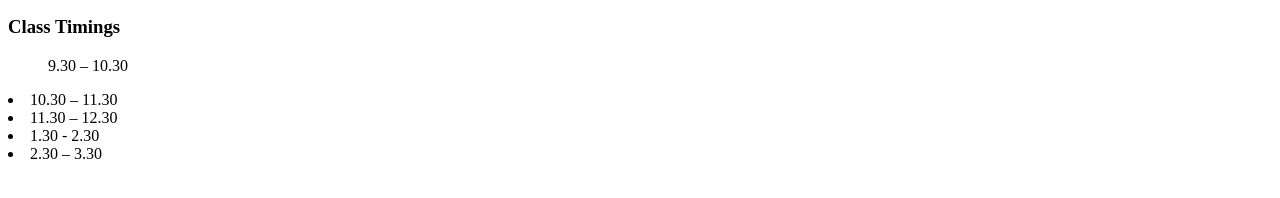
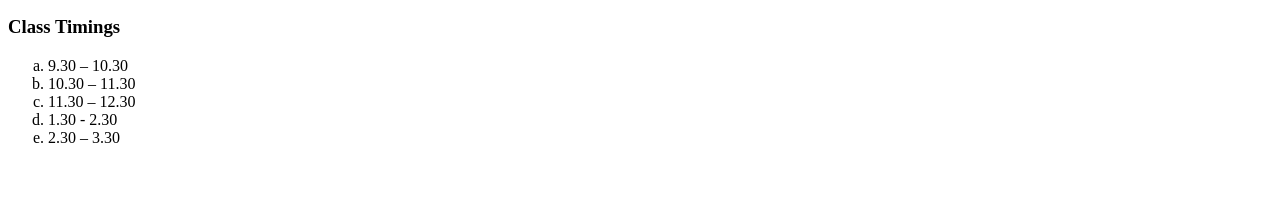
Before and after one commit to Jyo-thsna/nehru, a plain HTML site: page index.html in a window 1280 px wide. Shown: the part 424-622 px from the top of the page. Drawn offline with Linux system fonts and the light colour scheme.

Commit message:
Update index.html

```diff
--- a/index.html
+++ b/index.html
@@ -22,10 +22,10 @@ The establishment of Nehru Arts & Science College, Kanhangad in this backward co
   <li>BA.Economics</li>
  </ul>
  <h3>Class Timings</h3>
-<ol type="a"> 9.30 – 10.30</ol>
+<ol type="a"> <li>9.30 – 10.30</li>
 <li>10.30 – 11.30</li>
 <li>11.30 – 12.30</li>
 <li>1.30 - 2.30</li>
-<li>2.30 – 3.30</li>
+<li>2.30 – 3.30</li></ol>
 </body>
   </html>
```
